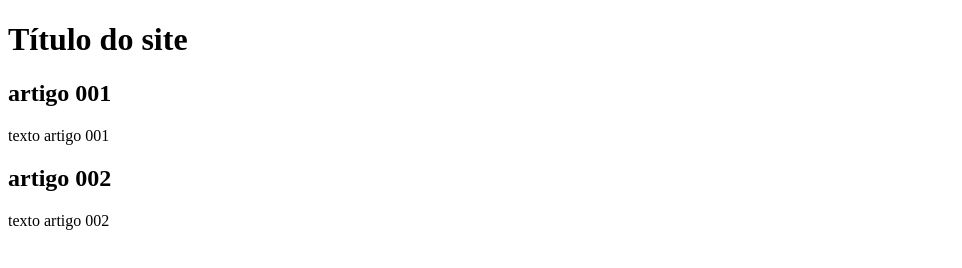
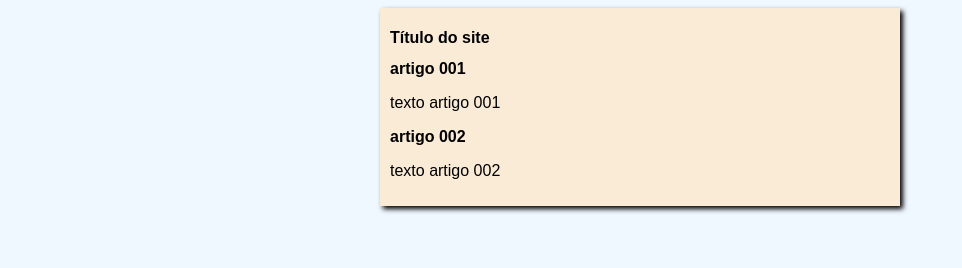
Before and after one commit to DanielTurkot/projeto-site, a plain HTML site: page index.html in a window 1280 px wide. Shown: the whole page, without its empty margins (0-962 px from the left). Drawn offline with Linux system fonts and the light colour scheme.

Commit message:
iniciei o design

```diff
--- /dev/null
+++ b/estilos/style.css
@@ -0,0 +1,17 @@
+* {
+    font-family: Arial, Helvetica, sans-serif;
+    font-size: 16px;
+}
+
+body {
+    background-color: aliceblue;
+
+}
+
+main {
+    background-color: antiquewhite;
+    width: 500px;
+    margin: auto;
+    padding: 10px;
+    box-shadow: 3px 3px 5px black;
+}
--- a/index.html
+++ b/index.html
@@ -4,6 +4,7 @@
     <meta charset="UTF-8">
     <meta name="viewport" content="width=device-width, initial-scale=1.0">
     <title>Titulo do site</title>
+    <link rel="stylesheet" href="estilos/style.css">
 </head>
 <body>
     <main>
```
